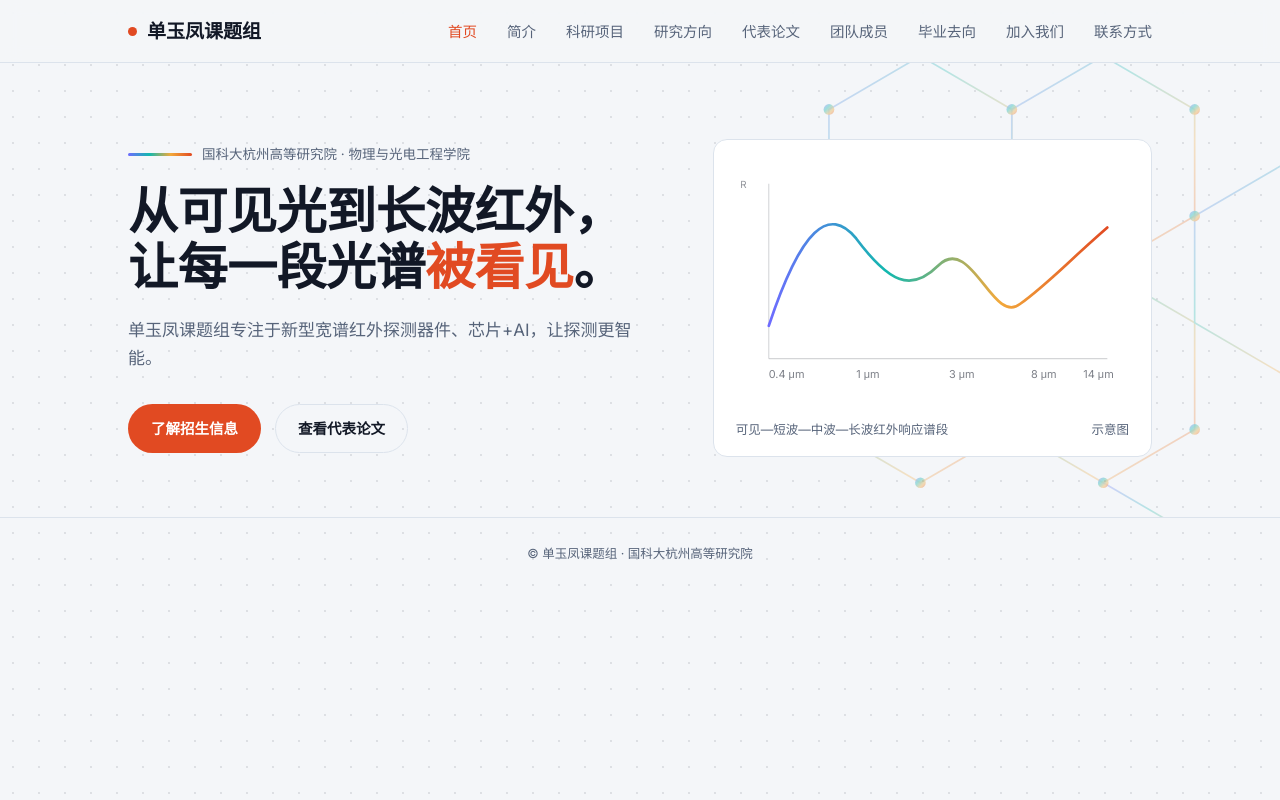
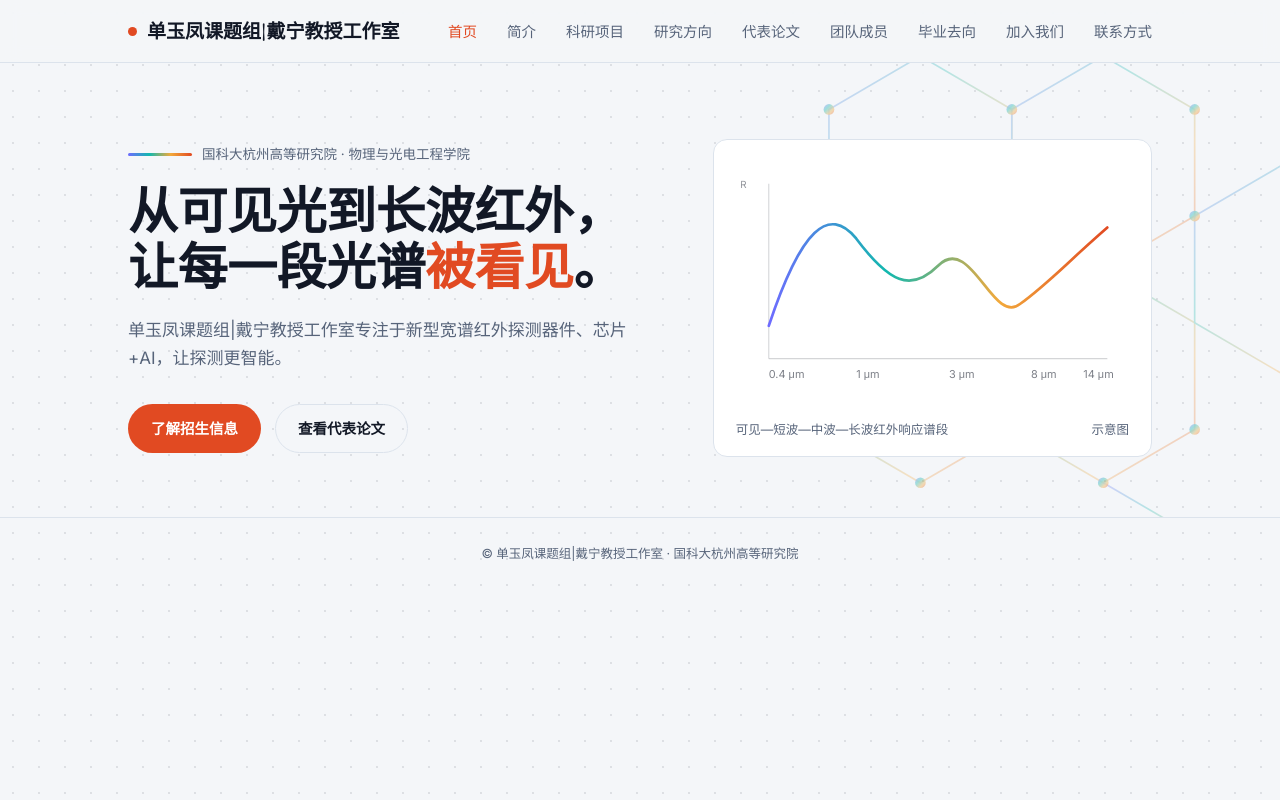
Before and after one commit to shanyf-lab/Shan-Lab, a plain HTML site: page index.html in a window 1280 px wide. Drawn offline with Linux system fonts and the light colour scheme.

Commit message:
Add files via upload

```diff
--- a/index.html
+++ b/index.html
@@ -3,7 +3,7 @@
 <head>
 <meta charset="UTF-8">
 <meta name="viewport" content="width=device-width, initial-scale=1.0">
-<title>单玉凤课题组 | 国科大杭州高等研究院</title>
+<title>单玉凤课题组|戴宁教授工作室 | 国科大杭州高等研究院</title>
 <link rel="preconnect" href="https://fonts.googleapis.com">
 <link rel="preconnect" href="https://fonts.gstatic.com" crossorigin>
 <link href="https://fonts.googleapis.com/css2?family=Fraunces:opsz,wght@9..144,400;9..144,500;9..144,600;9..144,700&family=Inter:wght@400;500;600;700;800&display=swap" rel="stylesheet">
@@ -302,7 +302,7 @@
 
 <header class="nav">
   <div class="nav-inner">
-    <a href="#home" class="brand"><span class="dot"></span>单玉凤课题组</a>
+    <a href="#home" class="brand"><span class="dot"></span>单玉凤课题组|戴宁教授工作室</a>
     <nav class="links" id="navLinks">
       <a href="#home">首页</a>
       <a href="#about">简介</a>
@@ -371,7 +371,7 @@
           国科大杭州高等研究院 · 物理与光电工程学院
         </div>
         <h1>从可见光到长波红外，<br>让每一段光谱<em>被看见</em>。</h1>
-        <p class="lead">单玉凤课题组专注于新型宽谱红外探测器件、芯片+AI，让探测更智能。</p>
+        <p class="lead">单玉凤课题组|戴宁教授工作室专注于新型宽谱红外探测器件、芯片+AI，让探测更智能。</p>
         <div class="hero-actions">
           <a class="btn btn-primary" href="#join">了解招生信息</a>
           <a class="btn btn-ghost" href="#publications">查看代表论文</a>
@@ -528,7 +528,6 @@
       <div class="section-head">
         <span class="spectrum-rule"></span>
         <h2>代表论文</h2>
-        <p>精选5篇代表性成果，涵盖 Advanced Materials、Advanced Functional Materials、Advanced Science 等中科院一区Top期刊及 Nano Research 等高水平期刊工作，完整论文列表见下方。</p>
       </div>
 
       <div class="featured-pubs">
@@ -910,7 +909,7 @@
 
 <footer>
   <div class="wrap">
-    <span>© 单玉凤课题组 · 国科大杭州高等研究院</span>
+    <span>© 单玉凤课题组|戴宁教授工作室 · 国科大杭州高等研究院</span>
   </div>
 </footer>
 
```
